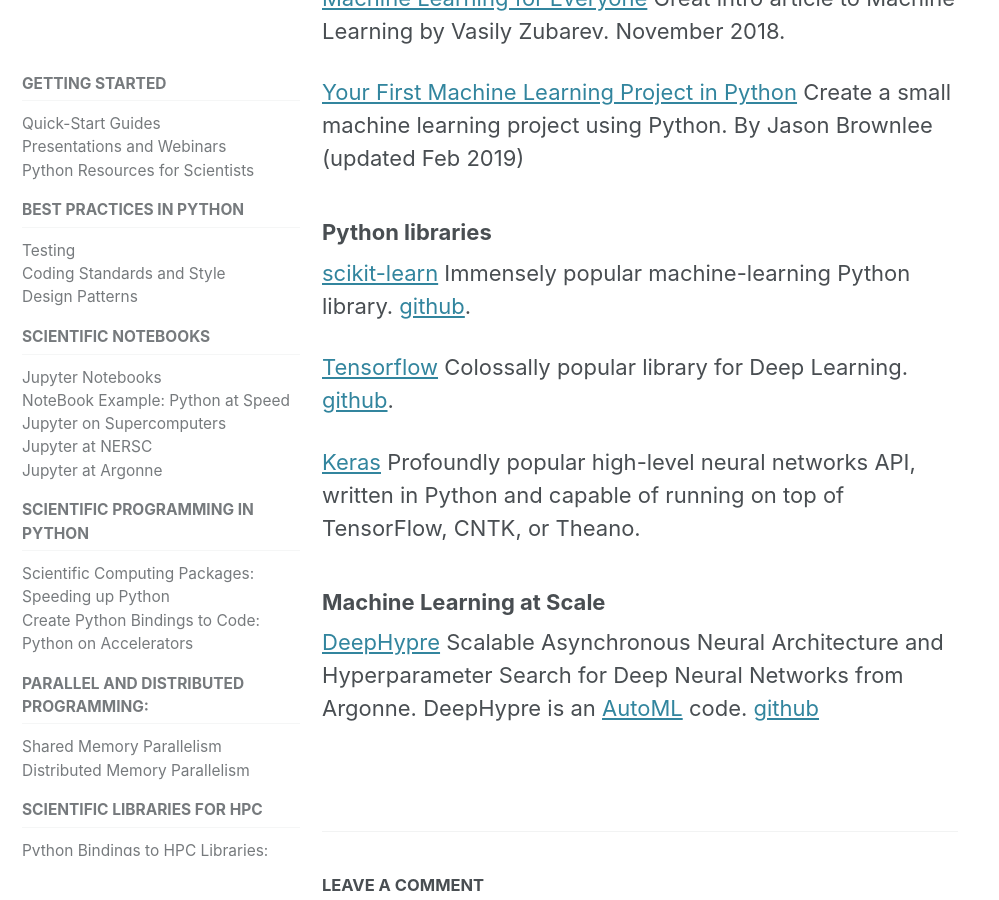
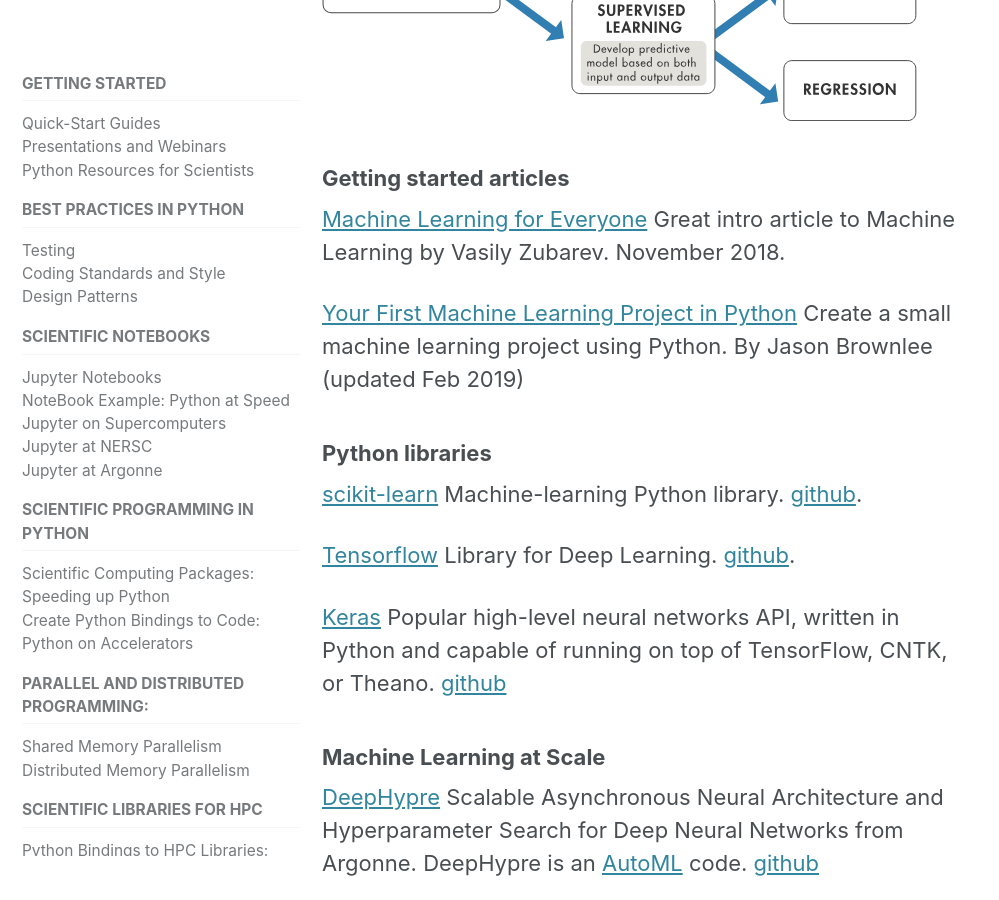
Before and after one commit to betterscientificsoftware/python-for-hpc, a Jekyll site: the page built from _pages/machine_learning.md, in a window 1280 px wide and 900 px high, scrolled down 357 px. Shown: the whole window, without its empty margins (0-999 px from the left). Built offline with Jekyll 4.4.1, drawn with Linux system fonts in a browser that asks for light colours; cached includes are drawn as plain includes; nearby versions of some CDN libraries; comment, search, counter and statistics services are not loaded.

Commit message:
Add machine-learning landing page with link from contents

```diff
--- a/_data/navigation.yml
+++ b/_data/navigation.yml
@@ -61,6 +61,8 @@
         url: /python-for-hpc/#io-libraries
       - title: "Ensemble and Workflow Tools"
         url: /python-for-hpc/#ensemble-and-workflow-tools
+      - title: "Machine Learning and Data Science"
+        url: /python-for-hpc/machine-learning
     - title: "Other"
       children:
       - title: "Conferences and Events"
--- a/_pages/machine_learning.md
+++ b/_pages/machine_learning.md
@@ -21,11 +21,12 @@
 
 ### Python libraries
 
-[scikit-learn](https://scikit-learn.org) Immensely popular machine-learning Python library. [github](https://github.com/scikit-learn/scikit-learn).
+[scikit-learn](https://scikit-learn.org) Machine-learning Python library. [github](https://github.com/scikit-learn/scikit-learn).
 
-[Tensorflow](https://www.tensorflow.org/) Colossally popular library for Deep Learning. [github](https://github.com/tensorflow/tensorflow).
+[Tensorflow](https://www.tensorflow.org/) Library for Deep Learning. [github](https://github.com/tensorflow/tensorflow).
 
-[Keras](https://keras.io/) Profoundly popular high-level neural networks API, written in Python and capable of running on top of TensorFlow, CNTK, or Theano.
+[Keras](https://keras.io/) Popular high-level neural networks API, written in Python and capable of running on top of TensorFlow, CNTK, or Theano. [github](https://github.com/keras-team/keras)
+
 
 ### Machine Learning at Scale
 
```
Also changed, not shown: images/machine_learning_graphic.png (added).
